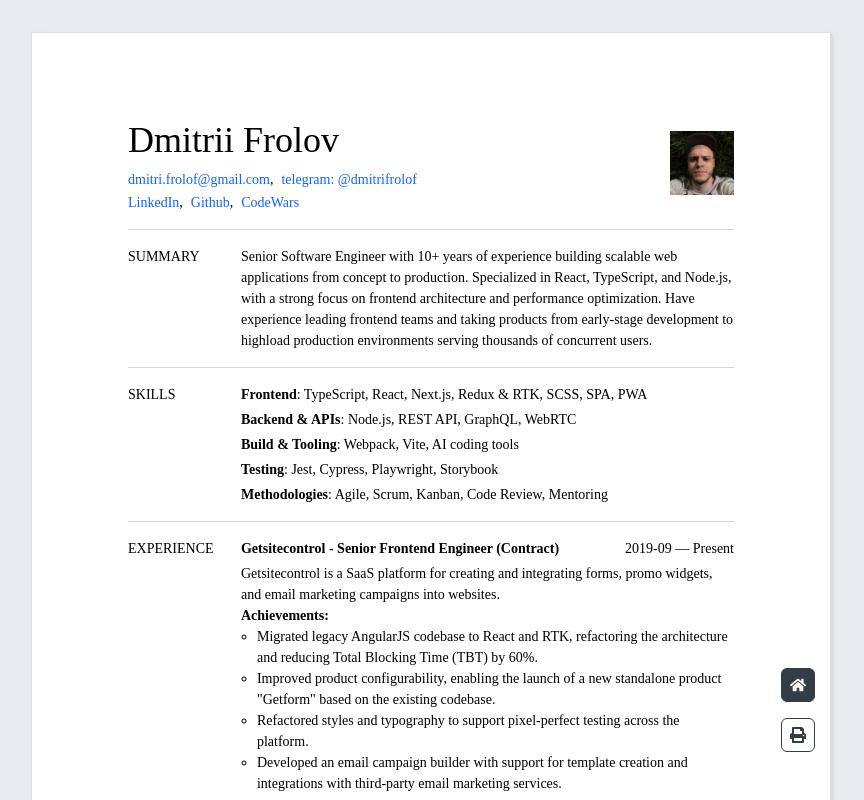
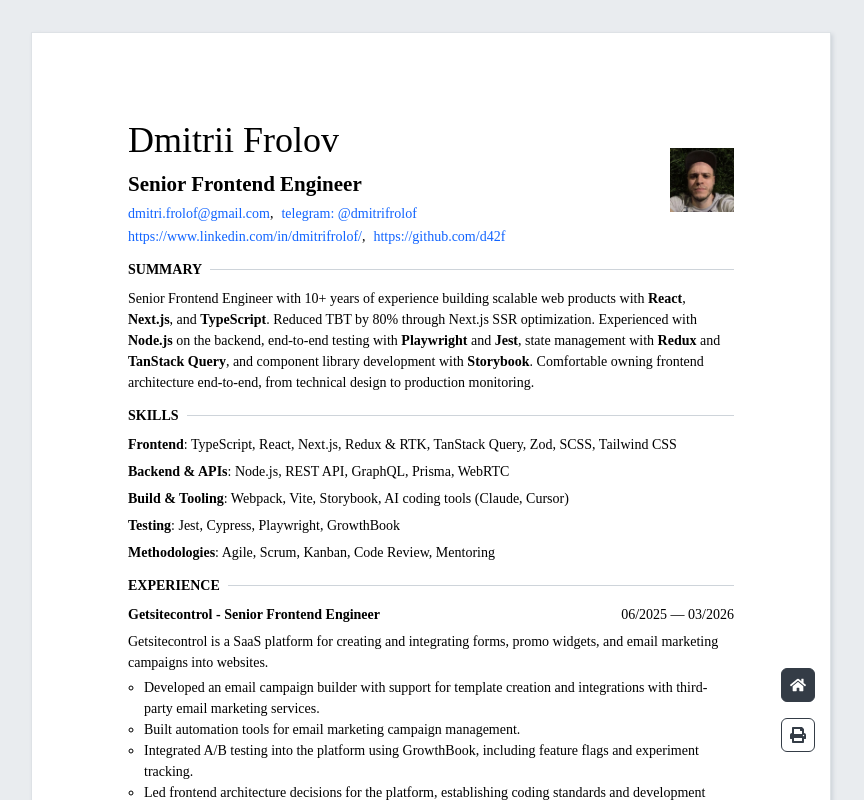
Before and after one commit to d42f/cv, a Next.js app: page /cv in a window 1280 px wide. Shown: the top 800 px of the page, without its empty margins (209-1073 px from the left). Built offline with nearby package versions, Linux system fonts and the light colour scheme.

Commit message:
feat: new cv content

```diff
--- a/src/components/ResumeDocument.module.scss
+++ b/src/components/ResumeDocument.module.scss
@@ -48,6 +48,9 @@
 }
 
 .page {
+  display: flex;
+  flex-flow: column nowrap;
+  gap: 0.75rem;
   margin: 0 auto;
   max-width: 50rem;
   padding: 1rem 1.5rem;
@@ -81,7 +84,7 @@
 }
 
 .separator {
-  margin: 1rem 0;
+  margin: 0.5rem 0;
   border: 0;
   border-top: 1px solid $gray-400;
 }
@@ -146,38 +149,48 @@
 .section {
   display: flex;
   flex-flow: column;
-  align-items: flex-start;
+  gap: 0.5rem;
+  position: relative;
 
-  @include media-breakpoint-up(sm) {
-    flex-flow: row nowrap;
+  &::before {
+    content: '';
+    width: 100%;
+    height: 1px;
+    position: absolute;
+    left: 0;
+    top: 0.625rem;
+    z-index: 0;
+    border-top: 1px solid $gray-400;
   }
 }
 
 .sectionLabel {
+  align-self: flex-start;
+  padding: 0 0.5rem 0 0;
+  position: relative;
+  z-index: 1;
+  background-color: $white;
+  font-weight: $font-weight-bold;
   text-transform: uppercase;
-
-  @include media-breakpoint-up(sm) {
-    width: 16%;
-    margin: 0 1rem 0 0;
-  }
 }
 
 .sectionContent {
   flex: 1;
   display: flex;
   flex-flow: column;
-  row-gap: 0.75rem;
+  gap: 0.5rem;
 }
 
 .point {
   display: flex;
   flex-flow: column;
-  gap: 0.25rem;
+  gap: 0.375rem;
 }
 
 .pointHeader {
   display: flex;
   flex-flow: column;
+  justify-content: space-between;
 
   @include media-breakpoint-up(sm) {
     flex-flow: row nowrap;
@@ -189,11 +202,13 @@
 }
 
 .pointTitle {
-  flex: 1;
+  padding: 0 0.5rem 0 0;
   font-weight: $font-weight-bold;
+  white-space: nowrap;
 }
 
 .pointSubtitle {
+  padding: 0 0 0 0.5rem;
   white-space: nowrap;
 
   @include media-breakpoint-up(sm) {
@@ -202,6 +217,10 @@
 }
 
 .pointContent {
+  display: flex;
+  flex-flow: column nowrap;
+  gap: 0.25rem;
+
   > ul {
     list-style: circle;
     padding: 0 0 0 1rem;
--- a/src/components/ResumeDocument.tsx
+++ b/src/components/ResumeDocument.tsx
@@ -4,7 +4,19 @@ import Image from 'next/image';
 import Link from 'next/link';
 import classNames from 'classnames';
 
-import { education, email, experience, links, name, phone, skills, summary, telegram } from '@/resume';
+import {
+  education,
+  email,
+  experience,
+  languages,
+  links,
+  name,
+  phone,
+  position,
+  skills,
+  summary,
+  telegram,
+} from '@/resume';
 import { formatDateRange } from '@/utils/date';
 import { linkEmail, linkPhone, linkTelegram } from '@/utils/link';
 import { formatPhone } from '@/utils/phone';
@@ -18,7 +30,7 @@ interface IPoint {
   achievements?: string[];
 }
 
-const DATE_MASK = 'yyyy-mm';
+const DATE_MASK = 'mm/yyyy';
 
 const CONTACTS = [
   { label: email, href: linkEmail(email) },
@@ -61,7 +73,7 @@ const Links = ({ className, items }: { className?: string; items: Array<{ label:
     {items.map(({ label, href }, index) => (
       <li className={styles.contactsItem} key={index}>
         <a href={href} target="_blank">
-          {label}
+          {href.startsWith('mailto:') || href.startsWith('tg:') ? label.replace(/^(mailto|tel):/, '') : href}
         </a>
       </li>
     ))}
@@ -84,16 +96,13 @@ const Section = ({ label, points, children }: { label: string; points?: IPoint[]
     <div className={styles.sectionContent}>
       {points?.map(({ title, subtitle, description, achievements }, index: number) => (
         <Point title={title} subtitle={subtitle} key={index}>
-          {description && <p>{description}</p>}
+          {description && <p dangerouslySetInnerHTML={{ __html: description }} />}
           {achievements && (
-            <>
-              <b>Achievements:</b>
-              <ul>
-                {achievements.map((achievement: string, index: number) => (
-                  <li key={index}>{achievement}</li>
-                ))}
-              </ul>
-            </>
+            <ul>
+              {achievements.map((achievement: string, index: number) => (
+                <li key={index}>{achievement}</li>
+              ))}
+            </ul>
           )}
         </Point>
       ))}
@@ -137,16 +146,15 @@ export const ResumeDocument = ({ className }: ResumeDocumentProps) => {
         <section className={styles.header}>
           <div className={styles.description}>
             <h1 className={styles.name}>{name}</h1>
+            <h2 className={styles.position}>{position}</h2>
             <Links items={CONTACTS} />
-            <Links className={styles.noPrint} items={LINKS} />
+            <Links items={LINKS} />
           </div>
           <Image className={styles.photo} src="/avatar_small.jpg" width={64} height={64} alt="" />
         </section>
-        <hr className={styles.separator} />
         <Section label="Summary">
-          <p>{summary}</p>
+          <p dangerouslySetInnerHTML={{ __html: summary }} />
         </Section>
-        <hr className={styles.separator} />
         <Section label="Skills">
           <div className={styles.point}>
             {SKILLS.map((skill, index) => (
@@ -156,18 +164,11 @@ export const ResumeDocument = ({ className }: ResumeDocumentProps) => {
             ))}
           </div>
         </Section>
-        {!!EXPERIENCE_POINTS.length && (
-          <>
-            <hr className={styles.separator} />
-            <Section label="Experience" points={EXPERIENCE_POINTS} />
-          </>
-        )}
-        {!!EDUCATION_POINTS.length && (
-          <>
-            <hr className={styles.separator} />
-            <Section label="Education" points={EDUCATION_POINTS} />
-          </>
-        )}
+        {!!EXPERIENCE_POINTS.length && <Section label="Experience" points={EXPERIENCE_POINTS} />}
+        {!!EDUCATION_POINTS.length && <Section label="Education" points={EDUCATION_POINTS} />}
+        <Section label="Languages">
+          <p>{languages}</p>
+        </Section>
       </div>
       <footer className={classNames(styles.toolbar, toolbarStyles && styles.toolbarVisible)} style={toolbarStyles}>
         <Link className={styles.backBtn} href="/">
--- a/src/components/Timeline.module.scss
+++ b/src/components/Timeline.module.scss
@@ -161,6 +161,7 @@ $timeline-bg: $gray-600;
     h4 {
       grid-area: title;
       font-size: $font-size-md;
+      white-space: nowrap;
     }
 
     h5 {
@@ -175,6 +176,7 @@ $timeline-bg: $gray-600;
       margin: 0 0 0 auto;
       font-size: $font-size-sm;
       color: $gray-600;
+      white-space: nowrap;
     }
 
     p {
--- a/src/components/Timeline.tsx
+++ b/src/components/Timeline.tsx
@@ -17,11 +17,11 @@ interface IBlock {
 
 const DATE_MASK = 'mm yyyy';
 
-const BLOCKS: IBlock[] = experience.map(({ title, position, date_from, date_to, description }) => ({
+const BLOCKS: IBlock[] = experience.map(({ title, position, date_from, date_to, description, hint }) => ({
   title: title || position,
   subtitle: title ? position : null,
   date: formatDateRange(date_from, date_to, DATE_MASK),
-  description,
+  description: description || hint || '',
 }));
 
 interface TimelineProps {
--- a/src/models/IResume.ts
+++ b/src/models/IResume.ts
@@ -2,7 +2,8 @@ export interface IResumePoint {
   title: string;
   date_from: string;
   date_to: string | null;
-  description: string;
+  description?: string;
+  hint?: string;
 }
 
 export interface IResume {
@@ -27,7 +28,7 @@ export interface IResume {
     title: string;
     date: string;
     link: string;
-    description: string;
+    description?: string;
   }>;
   experience: Array<
     IResumePoint & {
--- a/src/resume.yaml
+++ b/src/resume.yaml
@@ -1,5 +1,5 @@
 name: Dmitrii Frolov
-position: Front-end Developer
+position: Senior Frontend Engineer
 email: dmitri.frolof@gmail.com
 telegram: dmitrifrolof
 address: Berlin, Germany
@@ -8,30 +8,33 @@ links:
   linkedin: https://www.linkedin.com/in/dmitrifrolof/
   instagram: https://www.instagram.com/2b_unicorn/
   facebook: https://www.facebook.com/dmitri.frolof
-  codewars: https://www.codewars.com/users/d42f
+  #codewars: https://www.codewars.com/users/d42f
 skills:
   frontend:
     - TypeScript
     - React
     - Next.js
     - Redux & RTK
+    - TanStack Query
+    - Zod
     - SCSS
-    - SPA
-    - PWA
+    - Tailwind CSS
   backend:
     - Node.js
     - REST API
     - GraphQL
+    - Prisma
     - WebRTC
   tooling:
     - Webpack
     - Vite
-    - AI coding tools
+    - Storybook
+    - AI coding tools (Claude, Cursor)
   testing:
     - Jest
     - Cypress
     - Playwright
-    - Storybook
+    - GrowthBook
   methodologies:
     - Agile
     - Scrum
@@ -39,35 +42,45 @@ skills:
     - Code Review
     - Mentoring
 greeting: My name is Dmitrii and I live in Berlin, Germany.
-summary: Senior Software Engineer with 10+ years of experience building scalable web applications from concept to production. Specialized in React, TypeScript, and Node.js, with a strong focus on frontend architecture and performance optimization. Have experience leading frontend teams and taking products from early-stage development to highload production environments serving thousands of concurrent users.
+summary: Senior Frontend Engineer with 10+ years of experience building scalable web products with <b>React</b>, <b>Next.js</b>, and <b>TypeScript</b>. Reduced TBT by 80% through Next.js SSR optimization. Experienced with <b>Node.js</b> on the backend, end-to-end testing with <b>Playwright</b> and <b>Jest</b>, state management with <b>Redux</b> and <b>TanStack Query</b>, and component library development with <b>Storybook</b>. Comfortable owning frontend architecture end-to-end, from technical design to production monitoring.
 experience:
   - title: Getsitecontrol
-    position: Senior Frontend Engineer (Contract)
-    date_from: 2019-09
-    date_to: null
+    position: Senior Frontend Engineer
+    date_from: 2025-06
+    date_to: 2026-03
     description: Getsitecontrol is a SaaS platform for creating and integrating forms, promo widgets, and email marketing campaigns into websites.
     achievements:
-      - Migrated legacy AngularJS codebase to React and RTK, refactoring the architecture and reducing Total Blocking Time (TBT) by 60%.
-      - Improved product configurability, enabling the launch of a new standalone product "Getform" based on the existing codebase.
-      - Refactored styles and typography to support pixel-perfect testing across the platform.
       - Developed an email campaign builder with support for template creation and integrations with third-party email marketing services.
+      - Built automation tools for email marketing campaign management.
+      - Integrated A/B testing into the platform using GrowthBook, including feature flags and experiment tracking.
+      - Led frontend architecture decisions for the platform, establishing coding standards and development workflows adopted by the team.
   - title: Simplenight
-    position: Senior Fullstack Engineer (Contract)
+    position: Senior Fullstack Engineer
     date_from: 2024-12
     date_to: 2025-06
-    description: Simplenight is a white-label booking platform for hotels, events, flights, and entertainment.
+    description: Simplenight is a white-label booking platform for hotels, events, flights, and entertainment, built on Next.js.
     achievements:
-      - Reduced Total Blocking Time (TBT) by 93% - from 8.7s to 0.6s by optimizing the Next.js SSR pipeline and improving rendering performance.
-      - Made significant contributions to the internal component library and introduced Storybook, streamlining collaboration with the design team.
+      - Reduced Total Blocking Time (TBT) by 80% (from 4.2s to 0.84s) through Next.js SSR pipeline optimization and performance optimization techniques.
+      - Built and maintained a component library and design system, introduced Storybook, streamlining collaboration with the design team.
+      - Delivered features end-to-end as a fullstack engineer, handling both frontend and backend implementation independently.
+  - title: Getsitecontrol
+    position: Senior Frontend Engineer
+    date_from: 2019-09
+    date_to: 2024-12
+    description: SaaS platform for web forms, promo widgets, and email marketing.
+    achievements:
+      - Migrated legacy AngularJS codebase to React and RTK using Single-SPA micro-frontend architecture, refactoring the codebase and reducing Total Blocking Time (TBT) by 60%.
+      - Improved product configurability, enabling the launch of a new standalone product "Getform" based on the existing codebase.
+      - Redesigned the token system and style architecture, enabling pixel-perfect component development across the platform.
   - title: Novakid
-    position: Senior Software Engineer (Tech Lead)
+    position: Senior Frontend Engineer / Tech Lead
     date_from: 2017-08
     date_to: 2019-09
     description: Novakid is an online language school for children, featuring real-time video lessons with an interactive whiteboard, slides, and mini-games.
     achievements:
       - Researched and integrated the open-source media server Kurento, enabling WebRTC-based video calls in the browser and accelerating the launch of the first product version.
-      - Designed and built a Node.js application for real-time video communication between teachers and students, handling 1000+ concurrent active calls per day.
-      - Grew from sole frontend developer to Tech Lead, managing a team of 4 frontend developers and overseeing all platform releases.
+      - Designed and built a real-time video communication platform using WebRTC and Node.js from scratch, scaling to 1000+ concurrent active sessions per day.
+      - Grew from sole frontend developer to Tech Lead, managing a team of 4 and overseeing all platform releases.
   - title: ASDTech
     position: Senior Frontend Engineer
     date_from: 2013-05
@@ -75,22 +88,21 @@ experience:
     description: Cloud storage solutions provider for major mobile operators including Vodafone, Vestel, and MegaFon.
     achievements:
       - Designed a deeply customizable frontend architecture for the company's core product Cloudike, used by millions of users across multiple operators.
-      - Developed the core codebase and infrastructure for web and mobile clients.
-      - Implemented an SSO client for seamless authentication across web, mobile, and desktop platforms.
+      - Built web and mobile clients from the ground up, including an SSO client for seamless authentication across all platforms.
       - Mentored junior frontend developers, conducting code reviews and sharing best practices.
   - title: Onlyoffice (TeamLab)
     position: Frontend Engineer
     date_from: 2009-09
     date_to: 2012-06
-    description: It was my first experience in large company with excellent teammates who helped me boost my skills.
+    description: Collaborative office suite with document editing, messaging, and video communication tools.
     achievements:
       - Developed a web client based on the XMPP protocol for the company's messaging product TM Talk.
       - Took part in development of a video communication module based on the Red5 media server.
       - Implemented an API SDK for the major product based on technical documentation.
 education:
-  - title: Vladimir State University / Department of Radio Electronics and Computer Systems
-    date_from: '2004-09'
-    date_to: '2009-05'
+  - title: Vladimir State University / Department of Computer Systems
+    #date_from: 2004-09
+    #date_to: 2009-05
     description: 'Major: Master of Computer Science and Engineering, BCA 0610377'
 speeches:
   - title: How to buy a bike (Как купить велосипед)
@@ -101,4 +113,4 @@ speeches:
     date: 2015-02-28
     presentation: https://docs.google.com/presentation/d/16zK4XFgAUbOXswwzUiG1Ij8lWS0BLttFNuCoiAlOXzk/edit
     description: My second public speech. Unfortunately there is no video.
-languages: English (B2), Russian (fluent)
+languages: English (Professional working proficiency), Russian (Native or bilingual proficiency)
--- a/src/utils/date.ts
+++ b/src/utils/date.ts
@@ -9,8 +9,8 @@ export const formatDate = (date: Date | string, mask: string): string => {
       return `${date.getFullYear()}`;
     case 'mm yyyy':
       return `${monthsShort[date.getMonth()]} ${date.getFullYear()}`;
-    case 'yyyy-mm':
-      return `${date.getFullYear()}-${zero(date.getMonth() + 1)}`;
+    case 'mm/yyyy':
+      return `${zero(date.getMonth() + 1)}/${date.getFullYear()}`;
   }
   return date.toString();
 };
```
